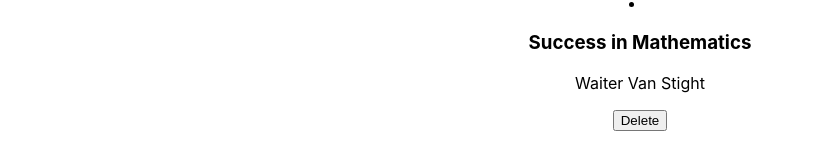
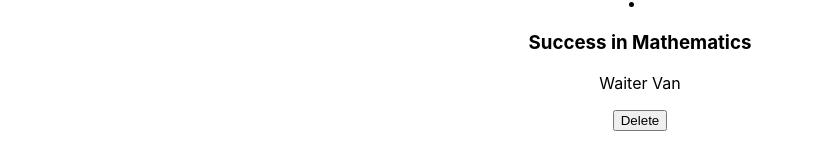
Before and after one commit to katfogy/Bookstore-react, a React (Create React App) app: page / in a window 1280 px wide. Shown: the part 381-544 px from the top of the page, without its empty margins (0-822 px from the left). Built offline with nearby package versions, Linux system fonts and the light colour scheme.

Commit message:
project branch created

```diff
--- a/src/components/data.js
+++ b/src/components/data.js
@@ -5,7 +5,7 @@ const booksList = [
     id: 1,
   },
   {
-    author: 'Waiter Van Stight',
+    author: 'Waiter Van',
     title: 'Success in Mathematics',
     id: 2,
   },
```
